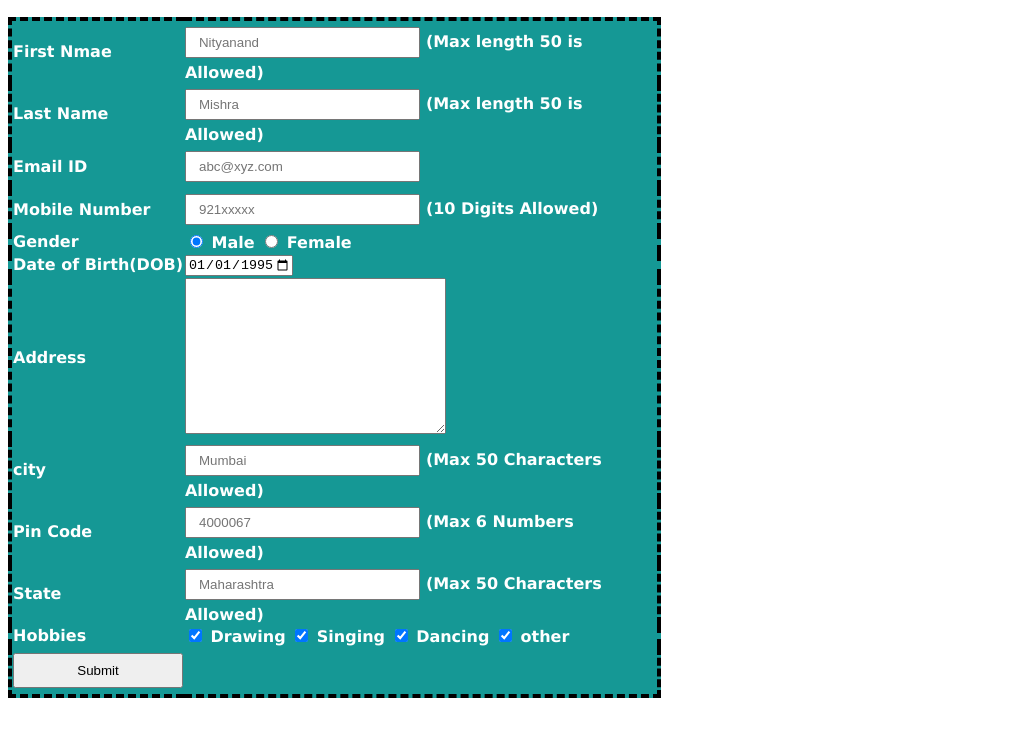
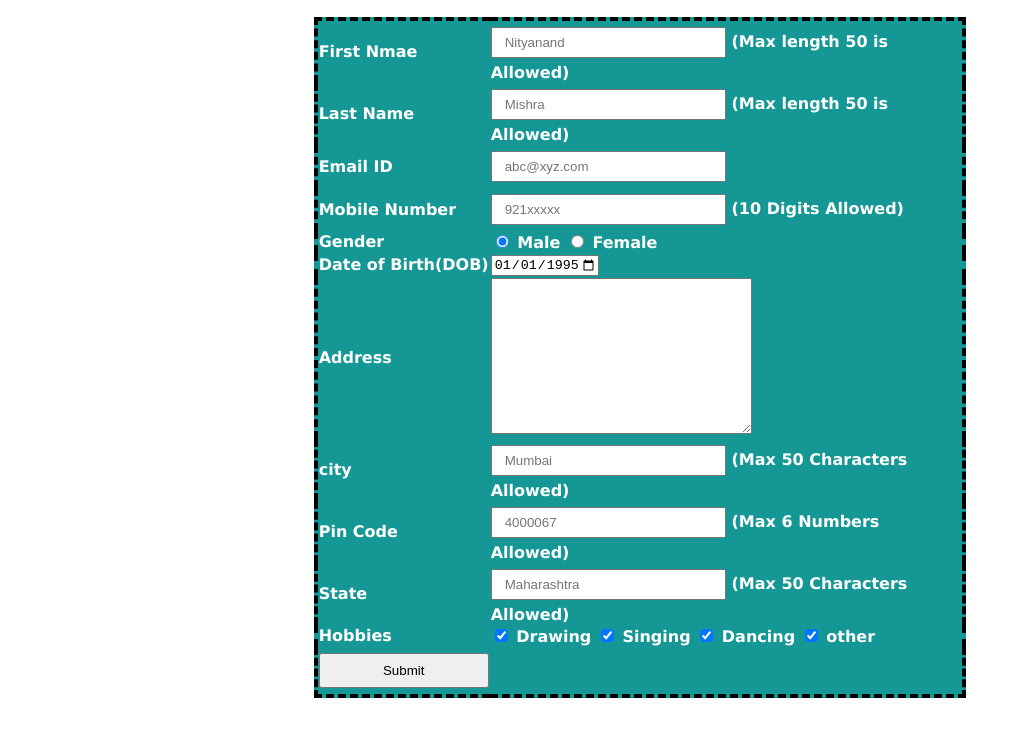
Before and after one commit to NityanandMishra/Students-Registration-Form, a plain HTML site: page index.html in a window 1280 px wide. Shown: the part 51-788 px from the top of the page, without its empty margins (0-1021 px from the left). Drawn offline with Linux system fonts and the light colour scheme; files whose address does not match are found by name.

Commit message:
Version-2

```diff
--- a/index.html
+++ b/index.html
@@ -10,7 +10,7 @@
 <body>
   <h2>Student Registration Form</h2>
   <form class="html">
-    <table>
+    <table align="center" colspan="25">
         <tr>
             <td>First Nmae</td>
         <td><input type="text" name="FirstName" maxlength="50" placeholder="Nityanand"/>
@@ -95,6 +95,7 @@
 
 
 
+
   </form>
 </body>
 </html>
```
